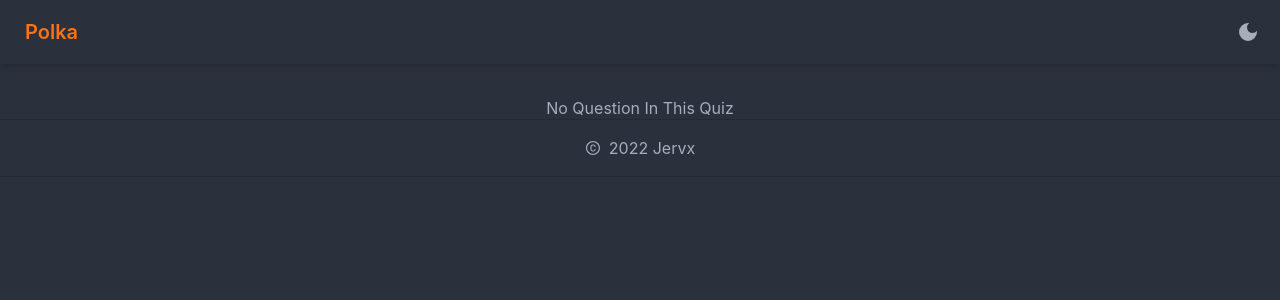
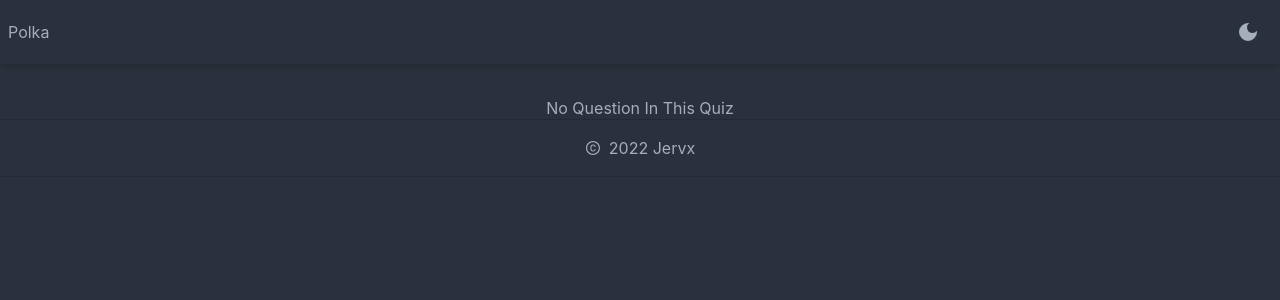
Before and after one commit to Jervx/Polka-NextJs-Version, a Next.js app: page /quiz in a window 1280 px wide. Shown: the top 300 px of the page. Built offline with nearby package versions, Linux system fonts and the light colour scheme.

Commit message:
Fix name convention quiz -> Quiz

```diff
--- a/components/Navbar.js
+++ b/components/Navbar.js
@@ -1,11 +1,11 @@
-import { useRouter } from "next/router";
 import ThemeSelector from "./ThemeSelector";
+import Link from "next/link";
 const Navbar = () => {
 
   return (
     <nav className="navbar bg-base-100 shadow-md fixed top-0 z-10">
       <div className="flex-1">
-        <a href="/" className="btn btn-ghost normal-case text-xl text-orange-500">Polka</a>
+        <Link href={"/"} className="btn btn-ghost normal-case text-xl text-orange-500">Polka</Link>
       </div>
       <div className="flex-none">
         <ThemeSelector />
--- a/pages/index.js
+++ b/pages/index.js
@@ -10,7 +10,6 @@ import { dateToBeutify } from "../helpers";
 
 export default function Home() {
   const router = useRouter();
-
   const [quizes, setQuizes] = useState([]);
   const [loading, setLoading] = useState(false);
 
--- a/pages/quiz.js
+++ b/pages/quiz.js
@@ -6,9 +6,8 @@ import Layout from "../layout";
 import QuizContainer from "../components/quiz/QuizContainer";
 import Loading from "../components/loading";
 
-export default function quiz() {
+export default function Quiz() {
   const router = useRouter();
-
   const [qid, setQid] = useState("");
   const [score, setScore] = useState(0);
   const [quizTitle, setQuizTitle] = useState("");
@@ -91,6 +90,6 @@ export default function quiz() {
   );
 }
 
-quiz.getLayout = function getLayout(page) {
+Quiz.getLayout = function getLayout(page) {
   return <Layout>{page}</Layout>;
 };
```
